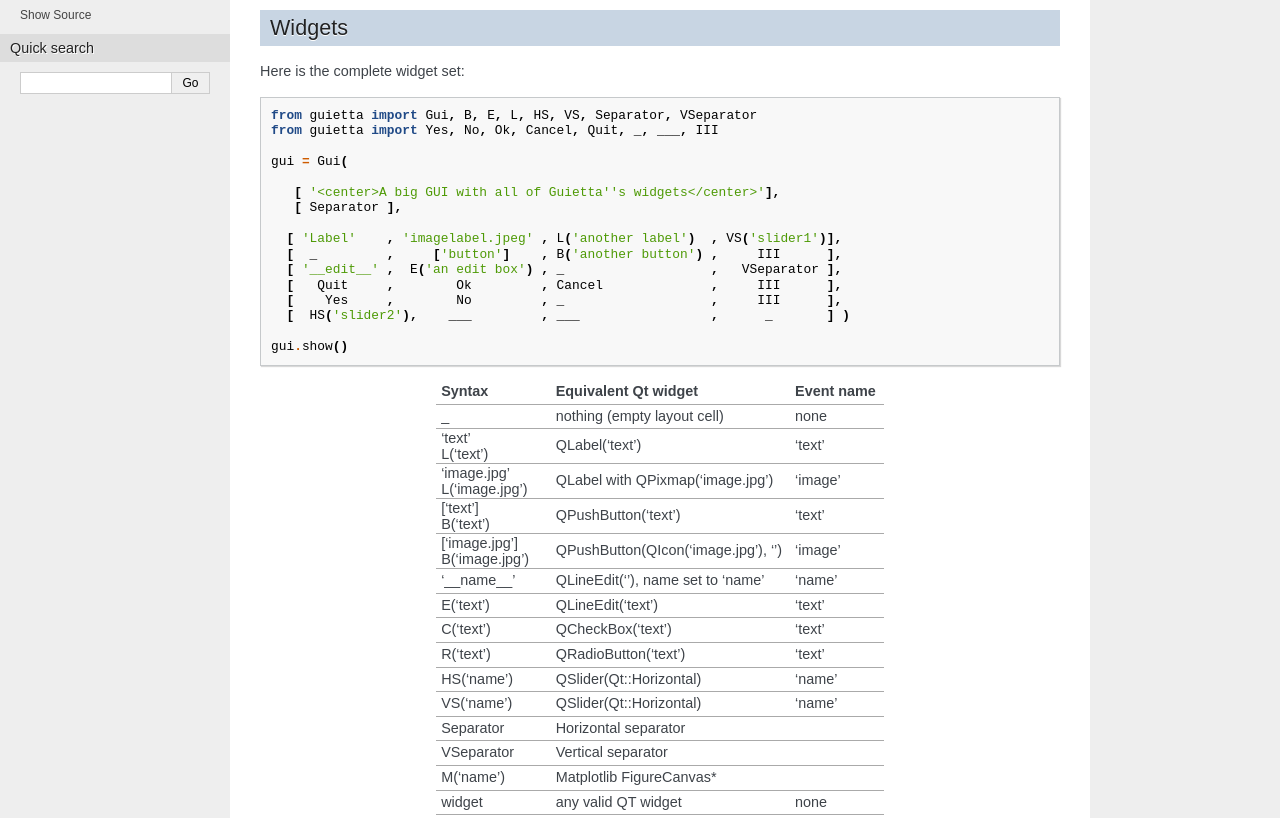
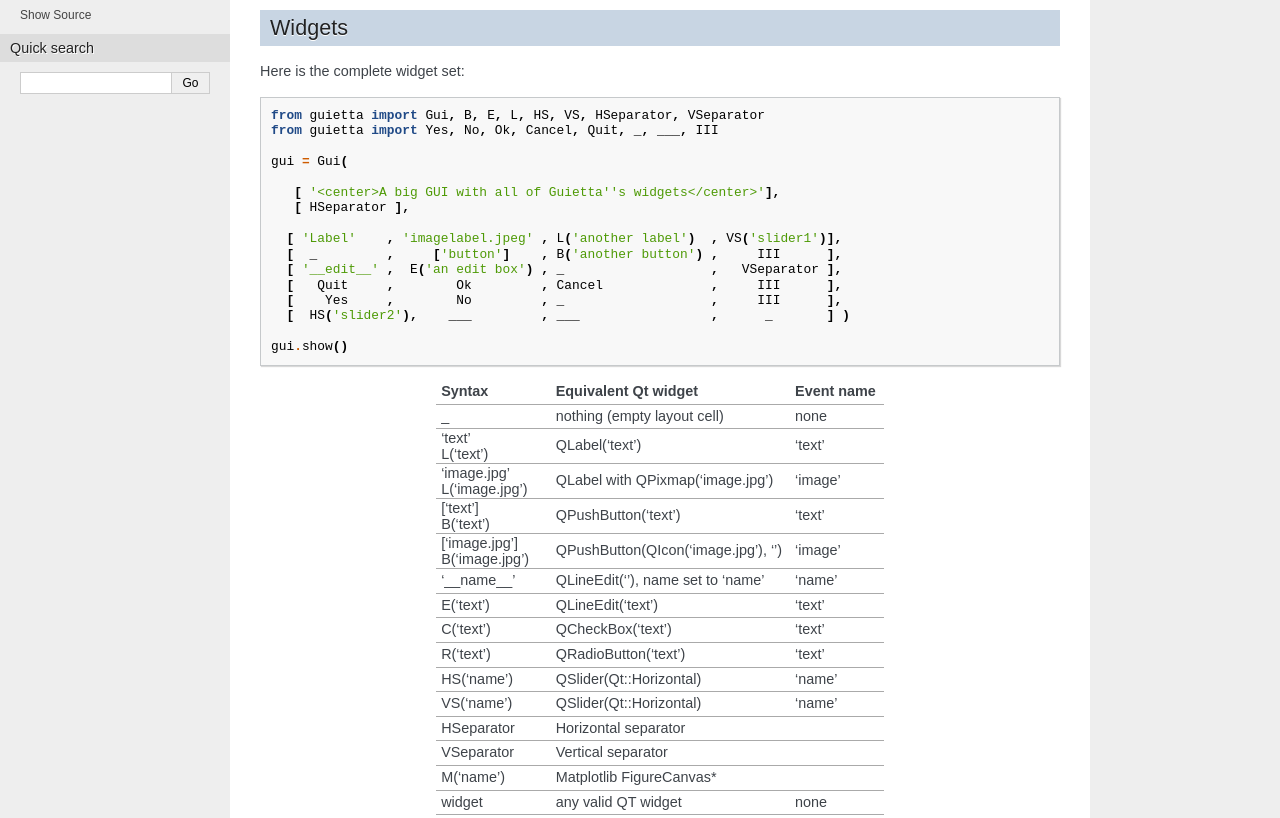
Before and after one commit to alfiopuglisi/guietta, a Sphinx documentation site: the page built from docs/reference.rst, in a window 1280 px wide and 1400 px high. Shown: the part 436-1254 px from the top of the window. Built offline with Sphinx 7.4.7, drawn with Linux system fonts in a browser that asks for light colours.

Commit message:
Separator -> HSeparator

```diff
--- a/docs/reference.rst
+++ b/docs/reference.rst
@@ -26,13 +26,13 @@ Widgets
 
 Here is the complete widget set::
 
-    from guietta import Gui, B, E, L, HS, VS, Separator, VSeparator
+    from guietta import Gui, B, E, L, HS, VS, HSeparator, VSeparator
     from guietta import Yes, No, Ok, Cancel, Quit, _, ___, III
 
     gui = Gui(
 
        [ '<center>A big GUI with all of Guietta''s widgets</center>'],
-       [ Separator ],
+       [ HSeparator ],
 
       [ 'Label'    , 'imagelabel.jpeg' , L('another label')  , VS('slider1')],
       [  _         ,     ['button']    , B('another button') ,     III      ],
@@ -74,7 +74,7 @@ Here is the complete widget set::
 +-----------------+---------------------------------------+-------------+
 | VS('name')      |   QSlider(Qt::Horizontal)             | 'name'      |
 +-----------------+---------------------------------------+-------------+
-| Separator       |   Horizontal separator                |             |
+| HSeparator      |   Horizontal separator                |             |
 +-----------------+---------------------------------------+-------------+
 | VSeparator      |   Vertical separator                  |             |
 +-----------------+---------------------------------------+-------------+
```
Also changed, not shown: 1 other file.
